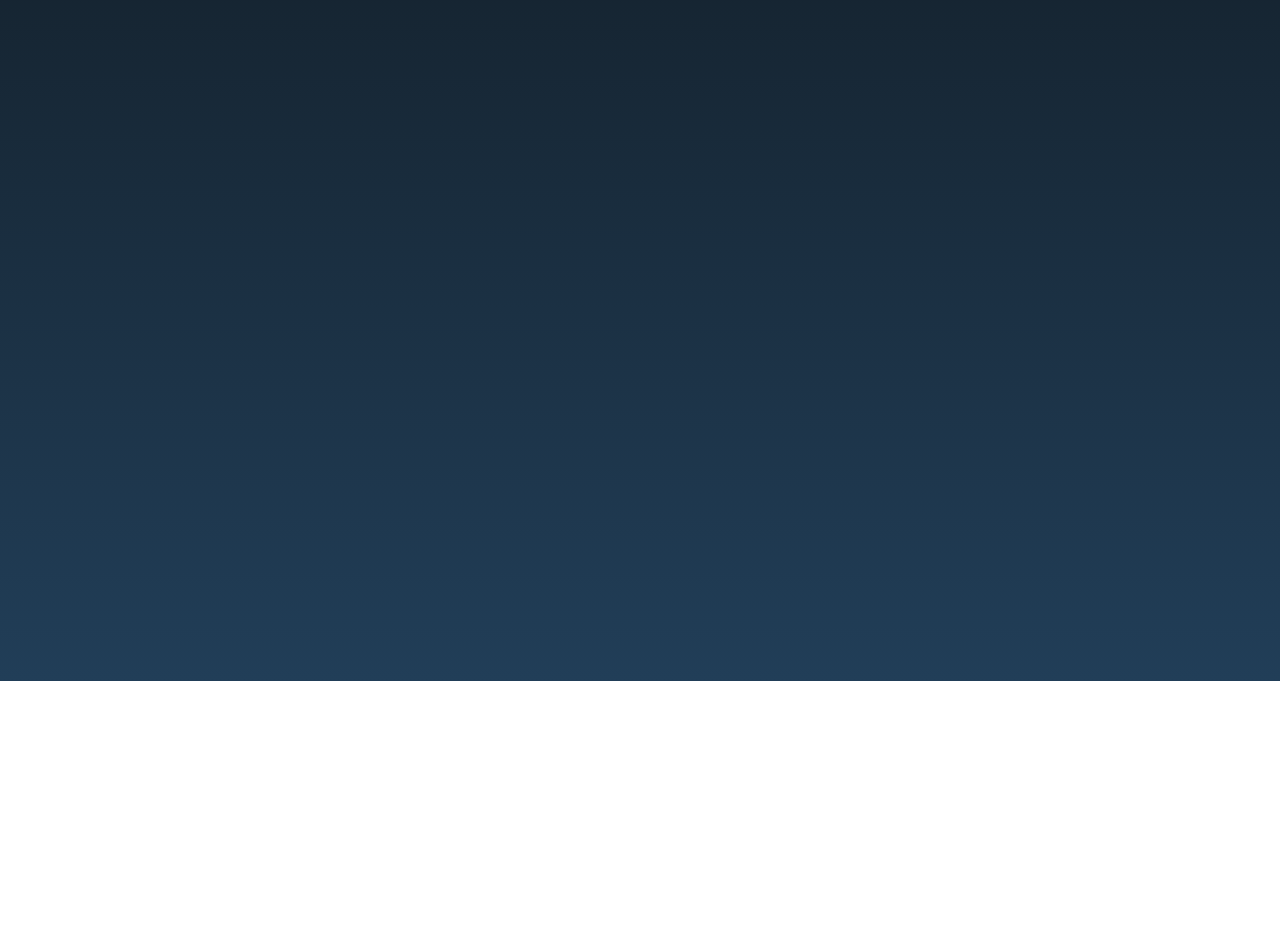
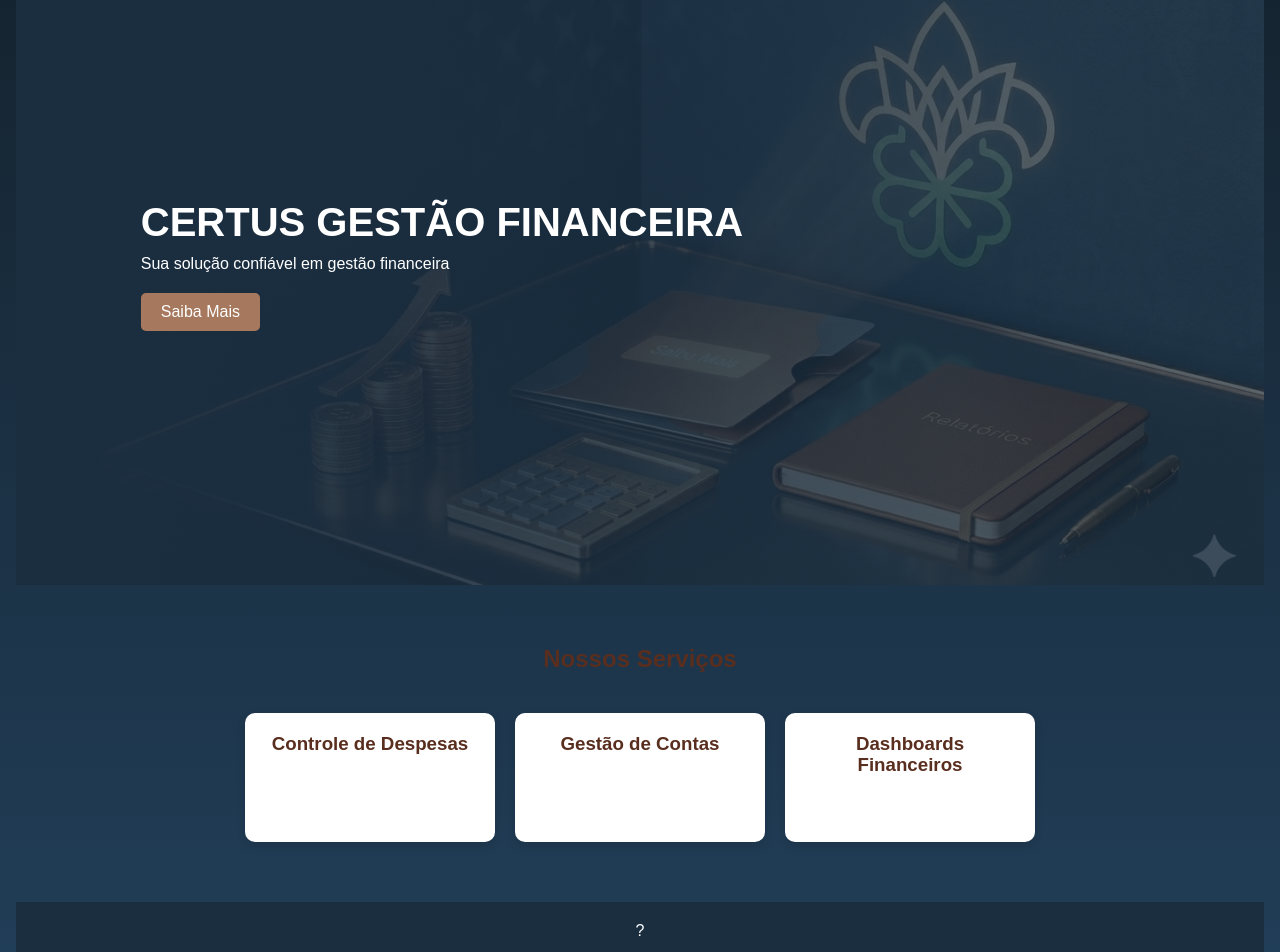
Before and after one commit to jefti/Certus_ControleFinanceiro_FrontEnd, a React (Vite) app: page / in a window 1280 px wide. Shown: the part 119-1071 px from the top of the page. Before the commit the page ends 800 px from the top, so only its background shows below. Built offline with nearby package versions, Linux system fonts and the light colour scheme.

Commit message:
HomePage

```diff
--- /dev/null
+++ b/src/pages/HomePage/HomePage.css
@@ -0,0 +1,128 @@
+/* Reset */
+* {
+    margin: 0;
+    padding: 0;
+    box-sizing: border-box;
+}
+
+/* Paleta */
+:root {
+    --bg-light: #F2F2F2;
+    --blue-dark: #1B2E40;
+    --beige: #A6785D;
+    --brown: #592E1E;
+    --black: #0D0D0D;
+}
+
+/* Geral */
+body {
+    font-family: Arial, sans-serif;
+    background-color: var(--bg-light);
+}
+
+/* Header */
+header {
+    background-color: white;
+    padding: 0px 0;
+    border-bottom: 1px solid #eee;
+}
+
+.container {
+    width: 90%;
+    margin: auto;
+    display: flex;
+    justify-content: space-between;
+    align-items: center;
+}
+
+/* LOGO AJUSTADA */
+.logo img {
+    margin-left: -130px;
+    width: 250px;
+    height: auto;
+}
+
+/* Menu */
+nav a {
+    margin-left: 25px;
+    text-decoration: none;
+    color: var(--blue-dark);
+    font-weight: 500;
+    transition: 0.3s;
+}
+
+nav a:hover {
+    color: var(--beige);
+}
+
+/* Hero */
+.hero {
+    height: 80vh;
+    background: linear-gradient(
+        to right,
+        var(--blue-dark),
+        rgba(27, 46, 64, 0.7)
+    ),
+    url("/finance.png") center/cover no-repeat;
+
+    display: flex;
+    align-items: center;
+    padding-left: 10%;
+    color: white;
+}
+
+.hero-text h2 {
+    font-size: 40px;
+    margin-bottom: 10px;
+}
+
+.hero-text p {
+    margin-bottom: 20px;
+}
+
+.hero-text button {
+    padding: 10px 20px;
+    border: none;
+    background-color: var(--beige);
+    color: white;
+    cursor: pointer;
+    border-radius: 5px;
+}
+
+/* Serviços */
+.servicos {
+    padding: 60px 10%;
+    text-align: center;
+}
+
+.servicos h2 {
+    margin-bottom: 40px;
+    color: var(--brown);
+}
+
+.cards {
+    display: flex;
+    gap: 20px;
+    justify-content: center;
+}
+
+.card {
+    background: white;
+    padding: 20px;
+    width: 250px;
+    border-radius: 10px;
+    box-shadow: 0 4px 10px rgba(0,0,0,0.1);
+}
+
+.card h3 {
+    margin-bottom: 10px;
+    color: var(--brown);
+}
+
+/* Footer */
+footer {
+    background-color: var(--blue-dark);
+    color: white;
+    text-align: center;
+    padding: 20px;
+}
--- a/src/pages/HomePage/HomePage.tsx
+++ b/src/pages/HomePage/HomePage.tsx
@@ -1,3 +1,40 @@
+import'./homepage.css'
+
 export function HomePage() {
-  return <main>Em construção.</main>
+  return (
+    <>
+<section className="hero">
+    <div className="hero-text">
+        <h2>CERTUS GESTÃO FINANCEIRA</h2>
+        <p>Sua solução confiável em gestão financeira</p>
+        <button>Saiba Mais</button>
+    </div>
+</section>
+
+<section className="servicos">
+    <h2>Nossos Serviços</h2>
+
+    <div className="cards">
+        <div className="card">
+            <h3>Controle de Despesas</h3>
+            <p>Gerencie suas despesas pessoais e empresariais.</p>
+        </div>
+
+        <div className="card">
+            <h3>Gestão de Contas</h3>
+            <p>Controle contas a pagar e receber com praticidade.</p>
+        </div>
+
+        <div className="card">
+            <h3>Dashboards Financeiros</h3>
+            <p>Visualize seus dados com gráficos intuitivos.</p>
+        </div>
+    </div>
+</section>
+
+<footer>
+    <p>?</p>
+</footer>
+</>
+  )
 }
```
Also changed, not shown: public/finance.png (added).
